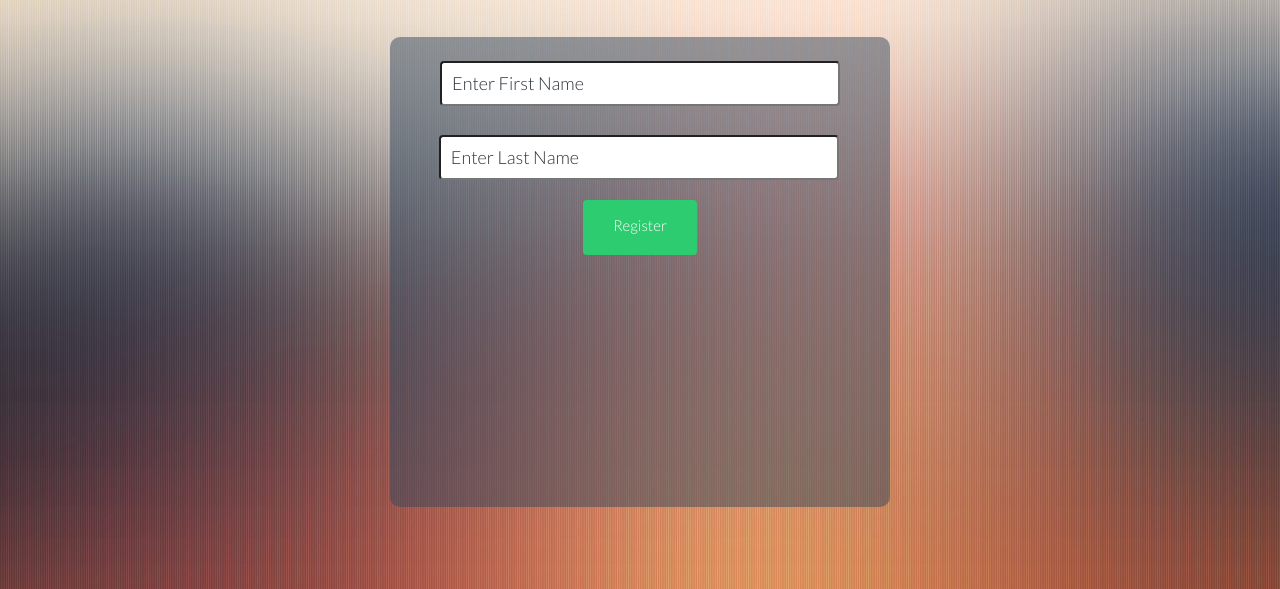
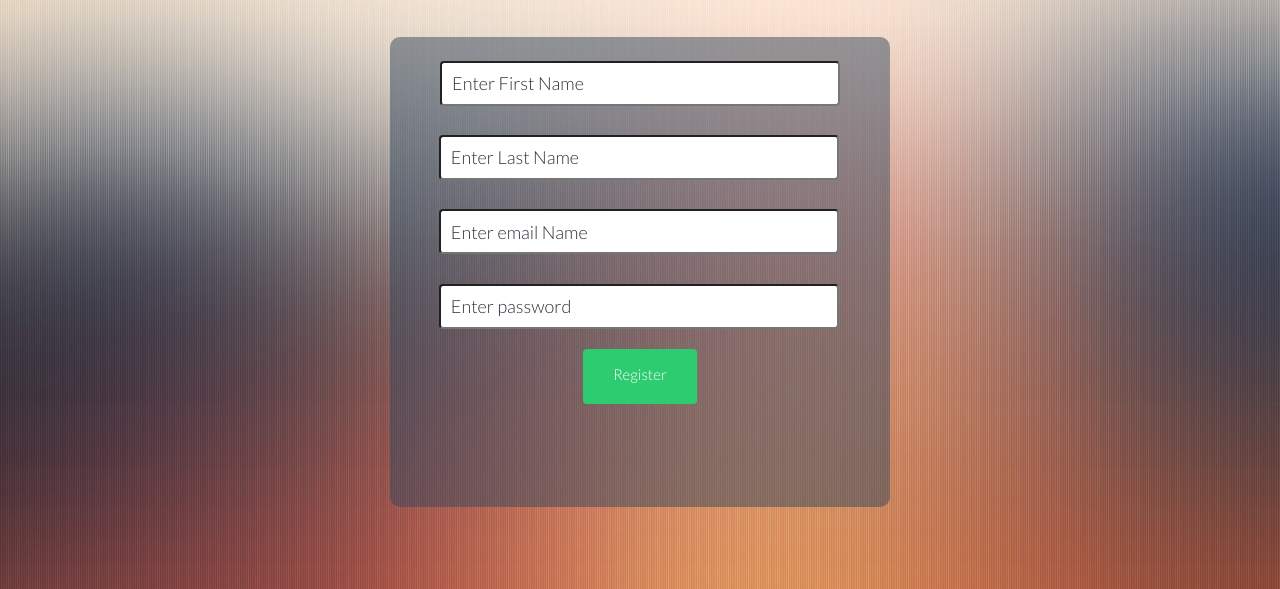
Before and after one commit to sheshankkodam/echopath-uf, a Flask app: page /register in a window 1280 px wide. Shown: the part 180-769 px from the top of the page. Run offline with Flask 2, Linux system fonts and the light colour scheme; parts of the project's set-up code (start-up, migrations or seed data) failed here and were passed over; some libraries are stand-ins or nearby versions.

Commit message:
added password and email to the form

```diff
--- a/src/backend_routes/RegisterUser.py
+++ b/src/backend_routes/RegisterUser.py
@@ -15,6 +15,8 @@ class RegisterUser(Resource):
     def post(self):
         first_name = request.form['firstName']
         last_name = request.form['lastName']
-        print(first_name, last_name)
+        email = request.form['email']
+        password = request.form['password']
+        print(first_name, last_name, email, password)
 
         return 'file uploaded successfully1'
--- a/src/frontend_static/javascript/max.js
+++ b/src/frontend_static/javascript/max.js
@@ -10,10 +10,14 @@ $(document).ready(function () {
         console.log("Saving image");
         var firstName = document.getElementsByName("first_name")[0].value;
         var lastName = document.getElementsByName("last_name")[0].value;
+        var email = document.getElementsByName("email")[0].value;
+        var password = document.getElementsByName("password")[0].value;
 
         var frm = new FormData();
         frm.append('firstName', firstName);
         frm.append('lastName', lastName);
+        frm.append('email', email);
+        frm.append('password', password);
 
         $.ajax({
             type: 'POST',
--- a/src/templates/register.html
+++ b/src/templates/register.html
@@ -8,7 +8,7 @@
         <!-- Custom CSS @overrides bootstrap elements-->
         <link rel="stylesheet" href="frontend_static/css/bootstrap_superhero.css">
         <link rel="stylesheet" href="frontend_static/css/echopath.css">
-        <link rel="stylesheet" href="frontend_static/css/registerLogin.css">
+        <link rel="stylesheet" href="frontend_static/css/register.css">
     </head>
     <body>
         <header>
@@ -33,12 +33,12 @@
                 <div class="form-input">
                     <input type="text" name="last_name" placeholder="Enter Last Name">
                 </div>
-                <!--<div class="form-input">-->
-                    <!--<input type="email" name="email" placeholder="Enter email Name">-->
-                <!--</div>-->
-                <!--<div class="form-input">-->
-                    <!--<input type="text" name="password" placeholder="Enter password">-->
-                <!--</div>-->
+                <div class="form-input">
+                    <input type="email" name="email" placeholder="Enter email Name">
+                </div>
+                <div class="form-input">
+                    <input type="text" name="password" placeholder="Enter password">
+                </div>
                 <!--<div class="form-input">-->
                     <!--<select class="companyName">-->
                       <!--<option>Enter Company Name</option>-->
```
Also changed, not shown: src/frontend_static/css/register.css (renamed from src/frontend_static/css/registerLogin.css).
